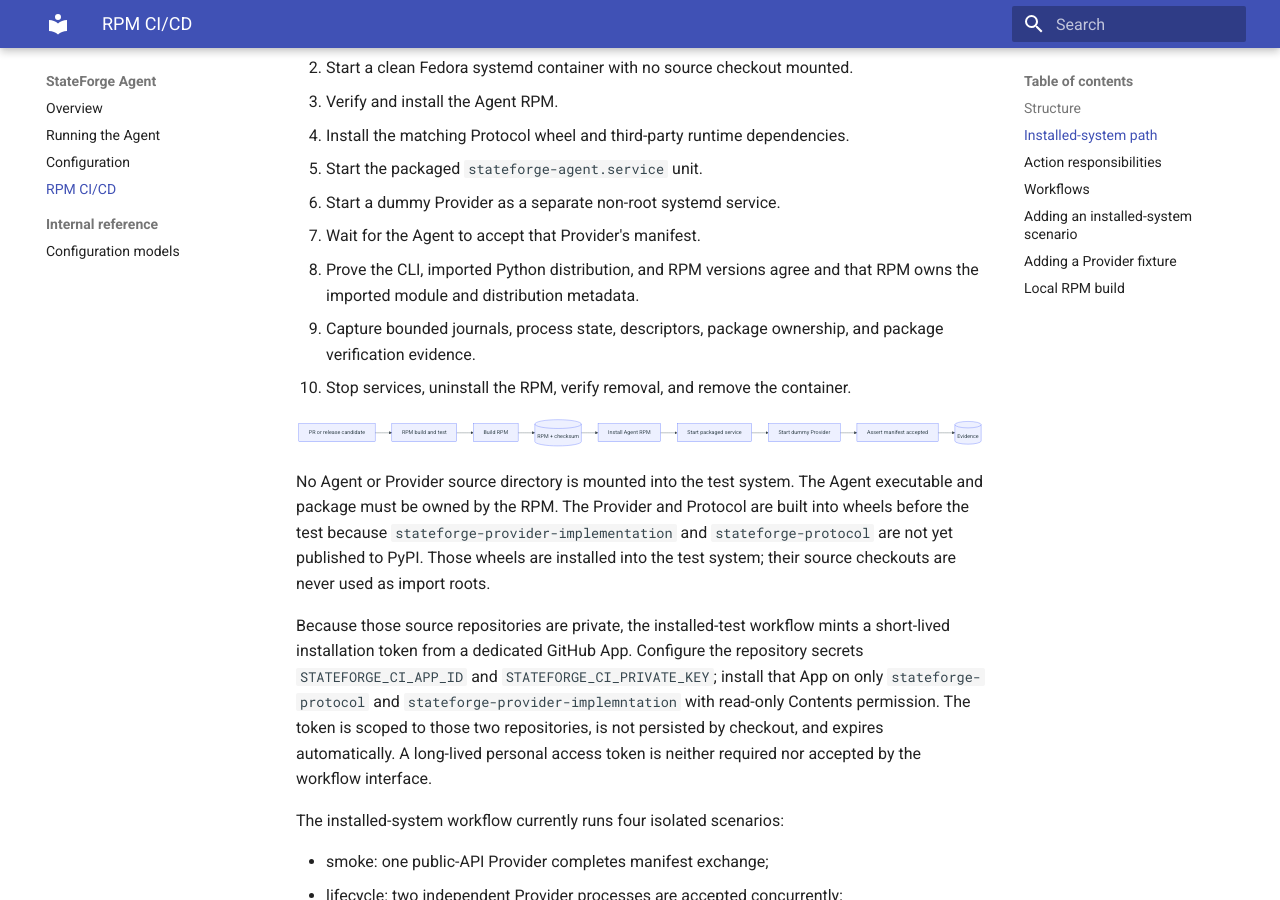
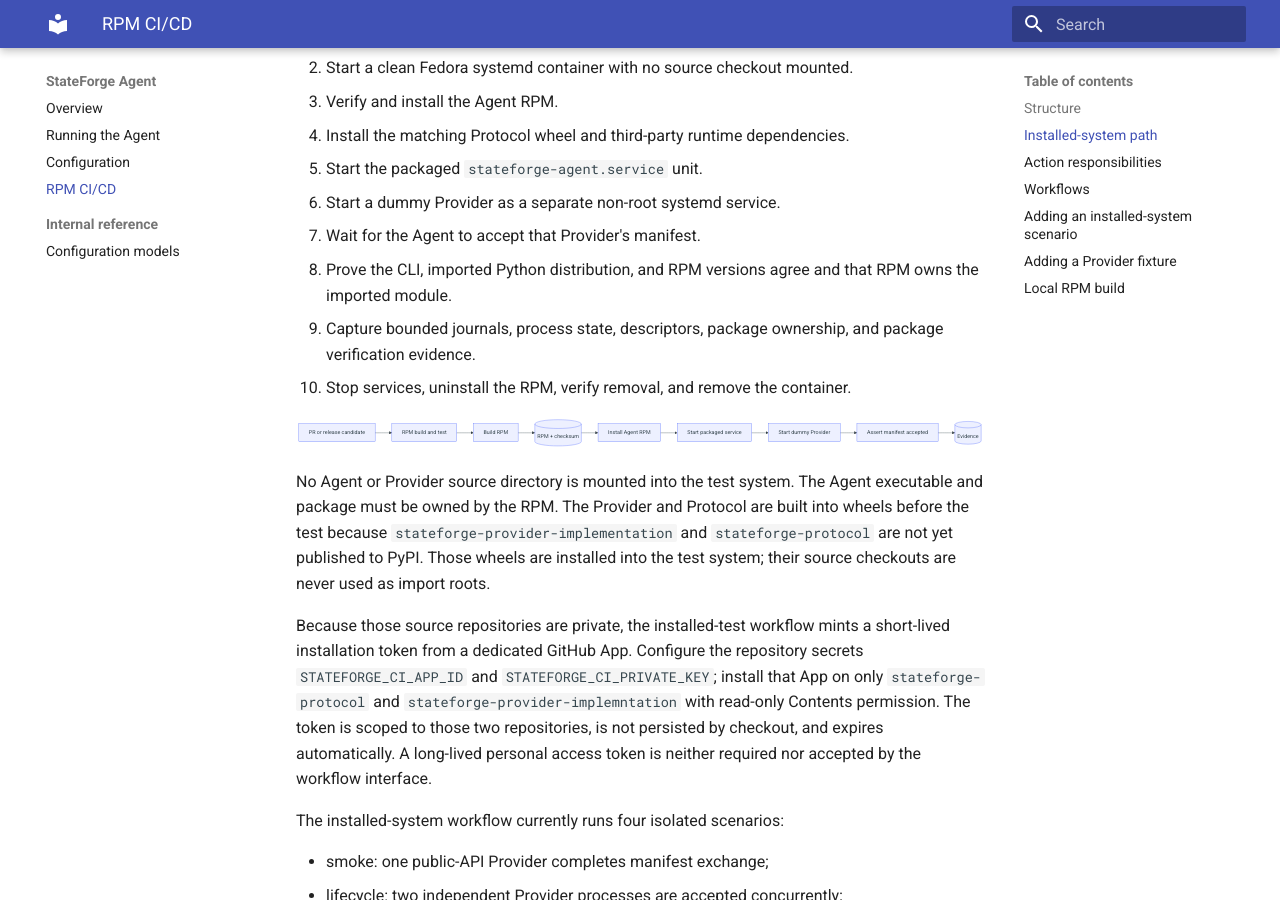
Before and after one commit to stateforge-org/stateforge-agent, an MkDocs documentation site: the page built from docs/ci-cd.md, in a window 1280 px wide and 900 px high, scrolled down 1175 px. Built offline with MkDocs 1.6.1 and Material for MkDocs 9.7.7, drawn with Linux system fonts in a browser that asks for light colours.

Commit message:
fix(ci): support RPM metadata without RECORD

```diff
--- a/docs/ci-cd.md
+++ b/docs/ci-cd.md
@@ -58,7 +58,7 @@ then performs this sequence:
 6. Start a dummy Provider as a separate non-root systemd service.
 7. Wait for the Agent to accept that Provider's manifest.
 8. Prove the CLI, imported Python distribution, and RPM versions agree and
-   that RPM owns the imported module and distribution metadata.
+   that RPM owns the imported module.
 9. Capture bounded journals, process state, descriptors, package ownership,
    and package verification evidence.
 10. Stop services, uninstall the RPM, verify removal, and remove the container.
```
Also changed, not shown: 2 other files.
